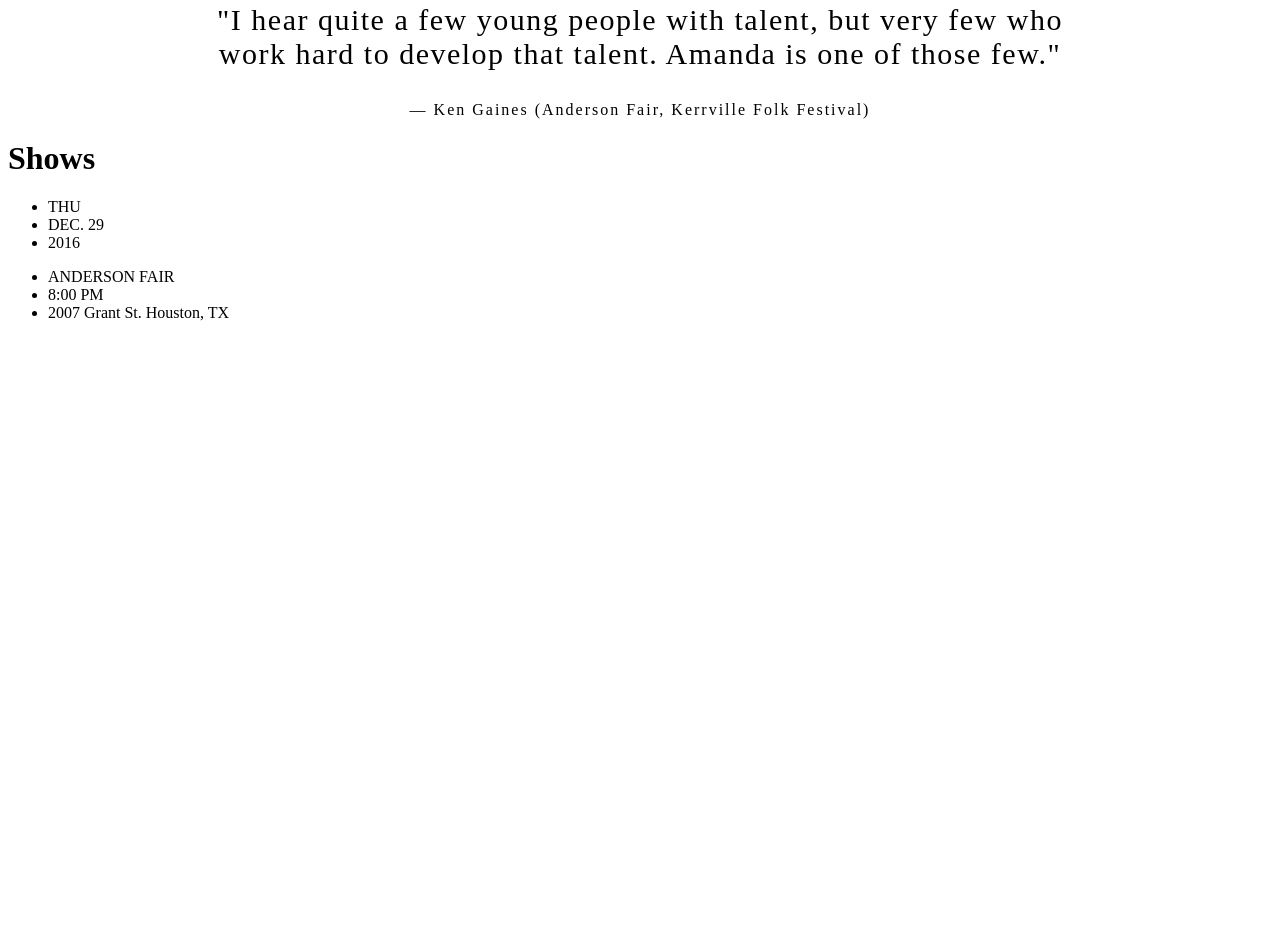
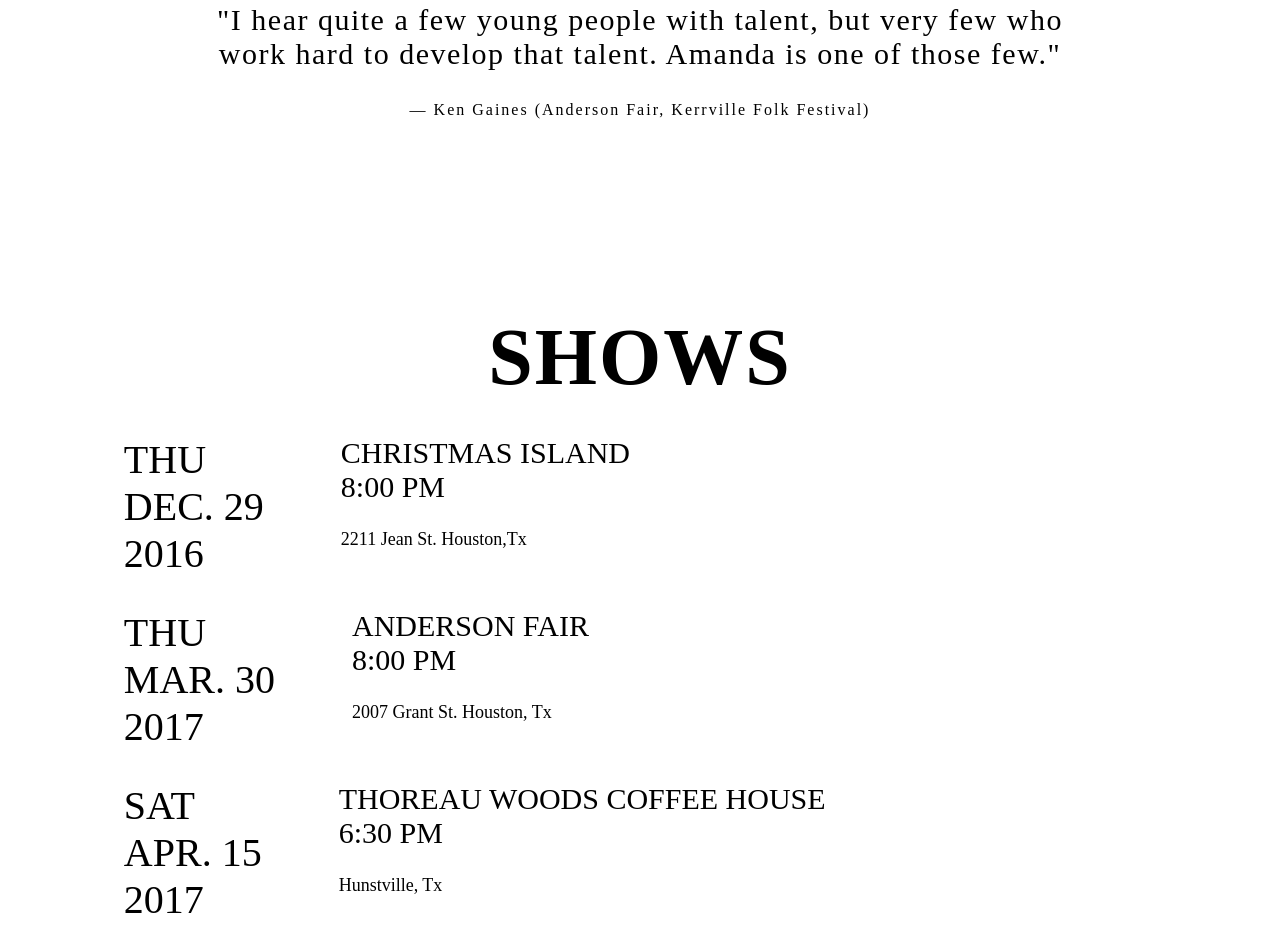
Before and after one commit to xylafur/kesleyrichardson, a React app: page / in a window 1280 px wide. Shown: the part 820-1771 px from the top of the page. Before the commit the page ends 1158 px from the top, so only its background shows below. Built offline with nearby package versions, Linux system fonts and the light colour scheme.

Commit message:
completed shows part of page

```diff
--- a/client/components/App.js
+++ b/client/components/App.js
@@ -1,13 +1,14 @@
 import React from 'react'
 import Home from './Home'
-import Shows from './Shows'
+import Shows from './Shows.jsx'
+import events from '../data/events'
 
 class App extends React.Component {
   render() {
     return (
       <div>
         <Home />
-        <Shows />
+        <Shows events={events}/>
       </div>
     )
   }
--- a/client/components/Show.js
+++ b/client/components/Show.js
@@ -1,20 +1,20 @@
 import React from 'react'
 
-const Show = () => {
+const Show = (props) => {
     return (
-    <div>
+      <div className="event">
         <div className="date">
           <ul>
-          <li className="weekDay">THU</li>
-          <li className="monthDate">DEC. 29</li>
-          <li className="year">2016</li>
+            <li className="weekDay">{props.event.weekday.substring(0, 3).toUpperCase()}</li>
+            <li className="monthDate">{props.event.month.substring(0, 3).toUpperCase()}. {props.event.day}</li>
+            <li className="year">{props.event.year}</li>
           </ul>
         </div>
-      <div>
+        <div className="event-details">
           <ul>
-          <li className="eventPlace">ANDERSON FAIR</li>
-          <li className="time">8:00 PM</li>
-          <li className="address">2007 Grant St. Houston, TX</li>
+            <li className="eventPlace">{props.event.place.toUpperCase()}</li>
+            <li className="time">{props.event.time}</li>
+            <li className="address">{props.event.address.toLowerCase()}</li>
           </ul>
         </div>
       </div>
--- a/client/components/Shows.js
+++ b/client/components/Shows.jsx
@@ -5,12 +5,13 @@ class Shows extends React.Component {
   constructor(props) {
     super(props)
   }
-
   render () {
     return (
-      <div>
-        <h1>Shows</h1>
-        <Show />
+      <div className="shows">
+        <h1 className="title-show">Shows</h1>
+        {
+          this.props.events.events.map((event, i) => <Show event={event} key={i}/>)
+        }
       </div>
     )
   }
--- /dev/null
+++ b/client/data/events.js
@@ -0,0 +1,31 @@
+export default {
+  "events": [
+    {
+      "weekday": "Thursday",
+      "month": "December",
+      "day": 29,
+      "year": 2016,
+      "place": "Christmas Island",
+      "time": "8:00 PM",
+      "address": "2211 Jean St. Houston,TX"
+    },
+    {
+      "weekday": "Thursday",
+      "month": "March",
+      "day": 30,
+      "year": 2017,
+      "place": "Anderson Fair",
+      "time": "8:00 PM",
+      "address": "2007 Grant St. Houston, TX"
+    },
+    {
+      "weekday": "Saturday",
+      "month": "April",
+      "day": 15,
+      "year": 2017,
+      "place": "THOREAU WOODS COFFEE HOUSE",
+      "time": "6:30 PM",
+      "address": "Hunstville, TX"
+    }
+  ]
+}
--- /dev/null
+++ b/client/static/shows.css
@@ -0,0 +1,54 @@
+/* Main Page */
+
+.shows {
+  text-align: center;
+  padding: 14% 6%;
+}
+
+.title-show {
+  font-size: 80px;
+  text-transform: uppercase;
+  letter-spacing: 2px;
+  margin: auto;
+  margin-bottom: 17px;
+}
+
+/* Events */
+
+.date > ul li {
+  list-style: none;
+}
+
+.event-details > ul li {
+  list-style: none;
+}
+
+.event {
+  display: flex;
+  justify-content: flex-start;
+}
+
+/* For Each Show */
+
+.date {
+  text-align: left;
+}
+
+.event-details {
+  text-align: left;
+  margin-left: 37px;
+}
+
+.weekDay, .monthDate, .year {
+  font-size: 40px;
+}
+
+.eventPlace, .time {
+  font-size: 30px;
+}
+
+.address {
+  margin-top: 25px;
+  font-size: 18px;
+  text-transform: capitalize;
+}
--- a/index.html
+++ b/index.html
@@ -4,6 +4,7 @@
   <meta charset="utf-8">
   <title>Amanda Pascali</title>
   <link rel="stylesheet" type="text/css" href="client/static/home.css">
+  <link rel="stylesheet" type="text/css" href="client/static/shows.css">
 </head>
 <body>
   <div id="root"></div>
```
Also changed, not shown: 1 other file. Lines whose indentation alone changed are shown as unchanged.
